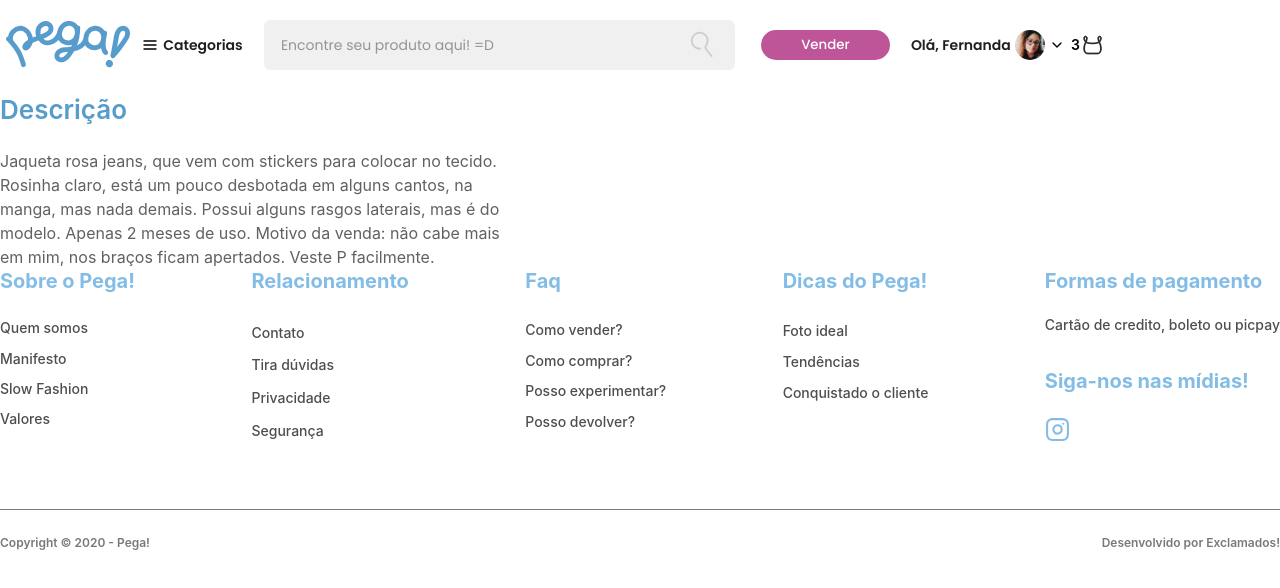
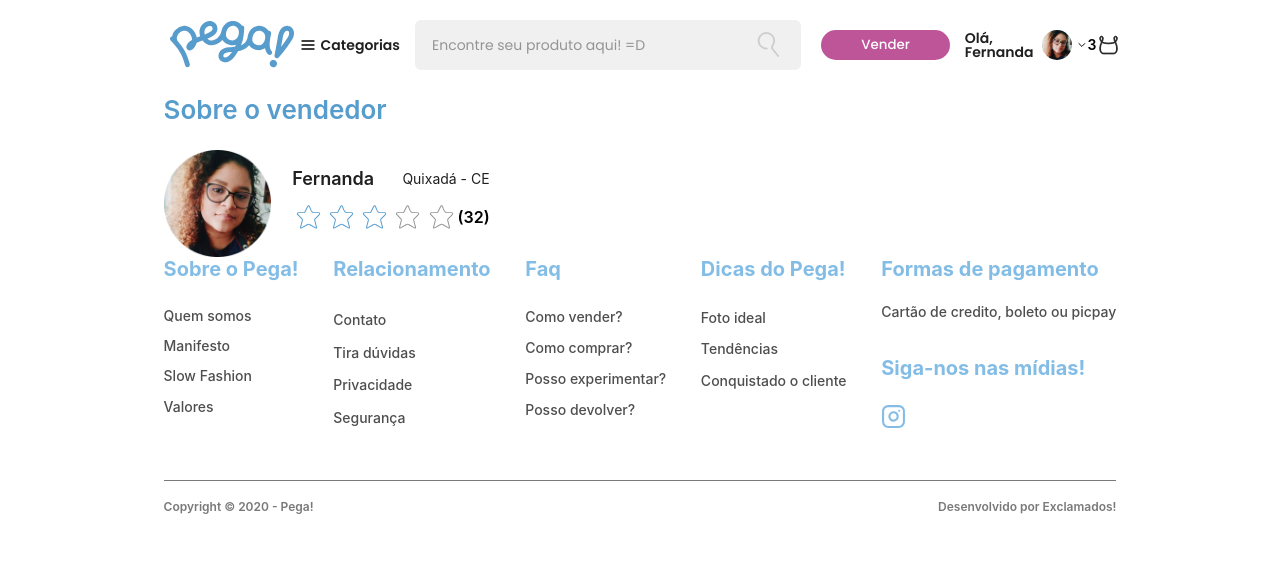
Before and after one commit to michelleromao/pega, a React (Create React App) app in the folder frontend/: page /test in a window 1280 px wide. Shown: the top 588 px of the page. Built offline with nearby package versions, Linux system fonts and the light colour scheme.

Commit message:
feat: add SellerInformation component

```diff
--- /dev/null
+++ b/frontend/src/components/SellerInformation/index.js
@@ -0,0 +1,93 @@
+import React, { useState } from 'react';
+import './style.css';
+import Star from '../../assets/icons/Estrela';
+
+function SellerInformation(props) {
+  const [star, setStar] = useState(0);
+
+  const colorStar = (contFav) => {
+    if (contFav === '0') {
+      return (
+        <>
+          <Star color="#949494" />
+          <Star color="#949494" />
+          <Star color="#949494" />
+          <Star color="#949494" />
+          <Star color="#949494" />
+        </>
+      );
+    } else if (contFav === '1') {
+      return (
+        <>
+          <Star color="#569ccd" />
+          <Star color="#949494" />
+          <Star color="#949494" />
+          <Star color="#949494" />
+          <Star color="#949494" />
+        </>
+      );
+    } else if (contFav === '2') {
+      return (
+        <>
+          <Star color="#569ccd" />
+          <Star color="#569ccd" />
+          <Star color="#949494" />
+          <Star color="#949494" />
+          <Star color="#949494" />
+        </>
+      );
+    } else if (contFav === '3') {
+      return (
+        <>
+          <Star color="#569ccd" />
+          <Star color="#569ccd" />
+          <Star color="#569ccd" />
+          <Star color="#949494" />
+          <Star color="#949494" />
+        </>
+      );
+    } else if (contFav === '4') {
+      return (
+        <>
+          <Star color="#569ccd" />
+          <Star color="#569ccd" />
+          <Star color="#569ccd" />
+          <Star color="#569ccd" />
+          <Star color="#949494" />
+        </>
+      );
+    } else if (contFav === '5') {
+      return (
+        <>
+          <Star color="#569ccd" />
+          <Star color="#569ccd" />
+          <Star color="#569ccd" />
+          <Star color="#569ccd" />
+          <Star color="#569ccd" />
+        </>
+      );
+    }
+  };
+
+  return (
+    <>
+      <div className="sellerInformationContainer">
+        <h3>Sobre o vendedor</h3>
+        <div className="sellerInformationContent">
+          <img src={props.photo} alt={props.nameSeller} />
+          <div className="columnSeller">
+            <div className="rowSeller">
+              <h5>{props.name}</h5>
+              <p>{props.location}</p>
+            </div>
+            <div className="rowSeller">
+              {colorStar(props.contFav)}
+              <span>({props.contComents})</span>
+            </div>
+          </div>
+        </div>
+      </div>
+    </>
+  );
+}
+export default SellerInformation;
--- /dev/null
+++ b/frontend/src/components/SellerInformation/style.css
@@ -0,0 +1,65 @@
+.sellerInformationContainer {
+  display: flex;
+  flex-flow: column;
+  width: 45%;
+}
+.sellerInformationContainer h3 {
+  font-style: normal;
+  font-weight: 600;
+  font-size: 26px;
+  line-height: 39px;
+  color: #569ccd;
+}
+.sellerInformationContent {
+  display: flex;
+  flex-flow: row;
+  align-items: center;
+  margin-top: 5%;
+}
+.sellerInformationContent img {
+  width: 25%;
+}
+.sellerInformationContent img:hover {
+  opacity: 0.9;
+  transition: 0.3s;
+}
+.columnSeller {
+  display: flex;
+  flex-flow: column;
+  margin-left: 5%;
+}
+.rowSeller {
+  display: flex;
+  flex-flow: row;
+  align-items: center;
+  justify-content: space-between;
+  width: 70%;
+}
+.rowSeller h5 {
+  font-style: normal;
+  font-weight: 600;
+  font-size: 18px;
+  line-height: 27px;
+  text-align: center;
+  color: #202020;
+  cursor: pointer;
+}
+
+.rowSeller p {
+  font-style: normal;
+  font-weight: normal;
+  font-size: 14px;
+  line-height: 21px;
+  text-align: center;
+  color: #202020;
+}
+
+.rowSeller span {
+  font-style: normal;
+  font-weight: 600;
+  font-size: 16px;
+  line-height: 27px;
+  text-align: center;
+  color: #000000;
+  cursor: pointer;
+}
--- a/frontend/src/pages/TestPage/index.js
+++ b/frontend/src/pages/TestPage/index.js
@@ -1,11 +1,16 @@
 import React from 'react';
-import DescriptionProduct from '../../components/Product/DescriptionProduct';
+import SellerInformation from '../../components/SellerInformation';
+import Seller from '../../assets/photos/bestSeller.png';
 
 function TestPage() {
   return (
     <>
-      <DescriptionProduct
-        description={`Jaqueta rosa jeans, que vem com stickers para colocar no tecido. Rosinha claro, está um pouco desbotada em alguns cantos, na manga, mas nada demais. Possui alguns rasgos laterais, mas é do modelo. Apenas 2 meses de uso. Motivo da venda: não cabe mais em mim, nos braços ficam apertados. Veste P facilmente.`}
+      <SellerInformation
+        photo={Seller}
+        name="Fernanda"
+        location="Quixadá - CE"
+        contFav="3"
+        contComents="32"
       />
     </>
   );
```
